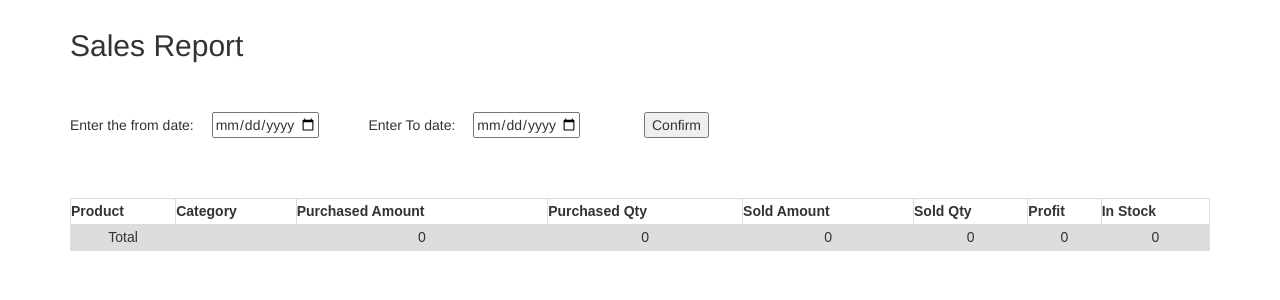
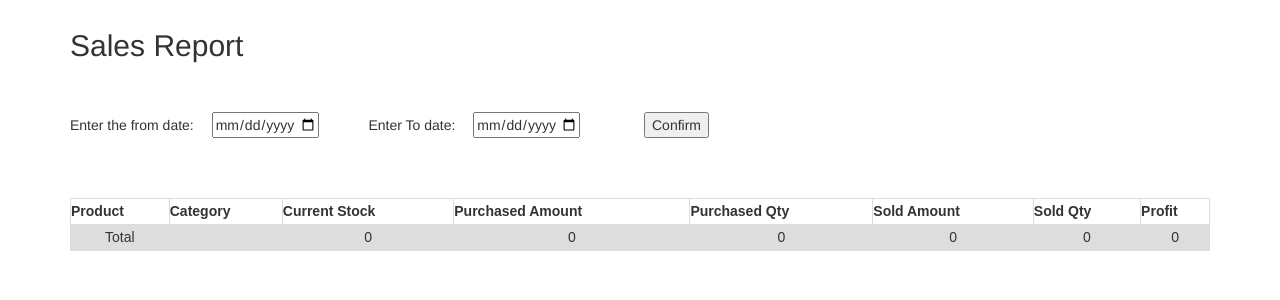
Before and after one commit to m-mashhood/e-commerce, a Django app: page /products/report/ in a window 1280 px wide. Shown: the part 51-351 px from the top of the page. Run offline with Django 4.2, Linux system fonts and the light colour scheme; a user stored in the database is signed in; data comes from the database, SQL or seed files in the repository; both versions use the stored data as it was after the commit; some libraries are stand-ins or nearby versions.

Commit message:
Fixed minor issues

```diff
--- a/products/templates/report.html
+++ b/products/templates/report.html
@@ -34,34 +34,37 @@
     <tr>
       <th>Product</th>
       <th>Category</th>
+      <th>Current Stock</th>
       <th>Purchased Amount</th>
       <th>Purchased Qty</th>
       <th>Sold Amount</th>
       <th>Sold Qty</th>
       <th>Profit</th>
-      <th>In Stock</th>
+
     </tr>
     {% for object in objects %}
     <tr>
       <td>{{object.product_name}}</td>
       <td>{{object.product_category}}</td>
+      <td>{{object.product_stock}}</td>
       <td>{{object.purchase_price}}</td>
       <td>{{object.purchase_qty}}</td>
       <td>{{object.sold_price}}</td>
       <td>{{object.sold_qty}}</td>
       <td>{{object.profit}}</td>
-      <td>{{object.product_stock}}</td>
+
     </tr>
     {% endfor %}
     <tr>
       <td>Total</td>
       <td></td>
+      <td>{{total.product_stock}}</td>
       <td>{{total.purchase_price}}</td>
       <td>{{total.purchase_qty}}</td>
       <td>{{total.sold_price}}</td>
       <td>{{total.sold_qty}}</td>
       <td>{{total.profit}}</td>
-      <td>{{total.product_stock}}</td>
+
 
     </tr>
   </table>
--- a/products/views.py
+++ b/products/views.py
@@ -104,7 +104,7 @@ class PurchaseView(LoginRequiredMixin, View):
                 Product.objects.create(
                     name=product.name,
                     category=product.category,
-                    unit=product.category,
+                    unit=product.unit,
                     picture=product.picture,
                     description=product.description,
                     in_stock=int(data['quantity']),
```
Also changed, not shown: db.sqlite3, media/profile_pic/433-4336798_john-cena-icon-john-cena-head-cartoon_LGXcfO3.png (added), media/profile_pic/433-4336798_john-cena-icon-john-cena-head-cartoon_sdN6th0.png (added).
